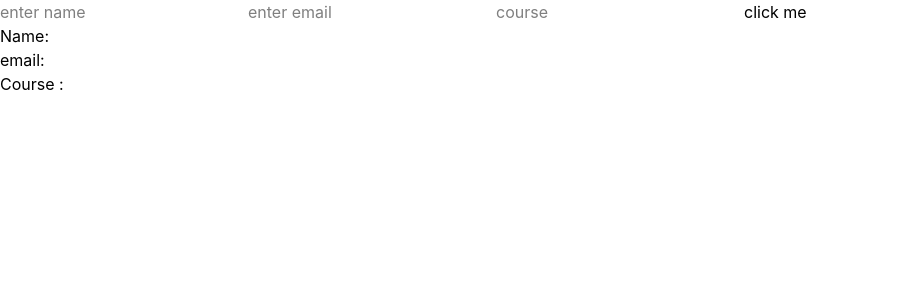
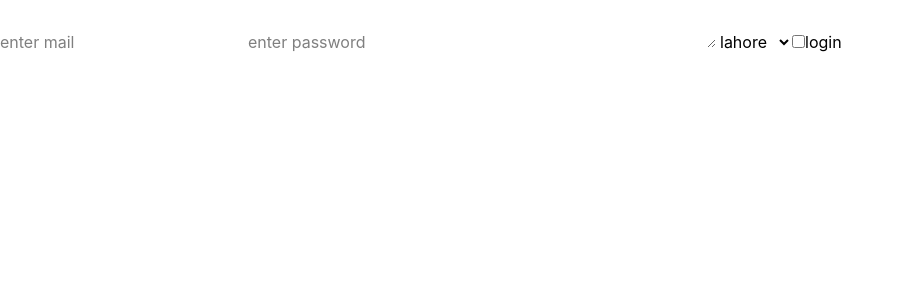
Before and after one commit to MuhammadHamid89/project, a React (Vite) app: page / in a window 1280 px wide. Shown: the top 300 px of the page, without its empty margins (0-903 px from the left). Built offline with nearby package versions, Linux system fonts and the light colour scheme.

Commit message:
restore all previous pages and components

```diff
--- a/src/Components/ReactForm.jsx
+++ b/src/Components/ReactForm.jsx
@@ -12,90 +12,43 @@
 // }
 // export default ReactForm
 
+import { useState } from "react";
+export default function ReactForm(){
+    const[email,setEmail]=useState('')
+    const[password,setPassword]=useState('')
+    const[message,setMessage]=useState('')
+    const[city,setCity]=useState('')
+    const[agree,setAgree]=useState(false)
 
-// react form
-// import { useState } from "react";
-// export default function ReactForm(){
-//     const[email,setEmail]=useState('')
-//     const[password,setPassword]=useState('')
-//     const[message,setMessage]=useState('')
-//     const[city,setCity]=useState('')
-//     const[agree,setAgree]=useState(false)
+    const handleSubmit=(e)=>{
+        console.log(e)    // refresh sy rokta hain
+        e.preventDefault();
+        console.log({email,password,message,city,agree})
+    }
+    // hum isko bi use kr skty hain
+    // function handleSubmit(e){
+    //     e.preventDefault();
+    //     console.log({email,password})
+    //}
 
-//     const handleSubmit=(e)=>{
-//         console.log(e)    // refresh sy rokta hain
-//         e.preventDefault();
-//         console.log({email,password,message,city,agree})
-//     }
-//     // hum isko bi use kr skty hain
-//     // function handleSubmit(e){
-//     //     e.preventDefault();
-//     //     console.log({email,password})
-//     //}
-
-//     return(
-//         <>
-//         <form onSubmit={handleSubmit}>
-//             <input type="email" placeholder="enter mail" value={email} onChange={(e)=>setEmail(e.target.value)} />
-//             <input type="password" placeholder="enter password" value={password} onChange={(e)=>setPassword(e.target.value)} />
-//             <textarea name="message" value={message} onChange={(e)=>setMessage(e.target.value)}></textarea>
-//             <select value={city} onChange={(e)=>setCity(e.target.value)}>
-//                 <option>lahore</option>
-//                 <option>karachi</option>
-//             </select>
-//             <input type="checkbox" checked={agree} onChange={(e)=>setAgree(e.target.value)} />
+    return(
+        <>
+        <form onSubmit={handleSubmit}>
+            <input type="email" placeholder="enter mail" value={email} onChange={(e)=>setEmail(e.target.value)} />
+            <input type="password" placeholder="enter password" value={password} onChange={(e)=>setPassword(e.target.value)} />
+            <textarea name="message" value={message} onChange={(e)=>setMessage(e.target.value)}></textarea>
+            <select value={city} onChange={(e)=>setCity(e.target.value)}>
+                <option>lahore</option>
+                <option>karachi</option>
+            </select>
+            <input type="checkbox" checked={agree} onChange={(e)=>setAgree(e.target.value)} />
 
 
 
-//             <button type="submit">login</button>
+            <button type="submit">login</button>
 
 
-//         </form>
-//         </>
-//     )
-// }
-
-
-// oper hum ny kafi state banae thi onko handle is trha kry gy
-import { useState } from "react";
-export default function ReactForm(){
-    const[form, setForm]=useState({
-        name:'',
-        email:'',
-        course:'',
-    })
-    const handleChange=(e)=>{
-        console.log(e.target.name)
-        console.log(e.target.value)
-        const{name,value}=e.target;
-        setForm({
-            ...form,[name]:value
-        })
-    }
-
-    // condition apni mrzi sy pass ki hain
-    const handleSubmit=(e)=>{
-        e.preventDefault();
-        if(!form.name || !form.email || !form.course){
-            alert('please fill all inputs')
-            return;
-        }
-        alert('form submit successfully')
-        console.log(form)
-    }
-    return(
-        <>
-        <form onSubmit={handleSubmit}>
-        <input type="text" name="name" placeholder="enter name" value={form.value} onChange={handleChange} />
-        <input type="email" name="email" placeholder="enter email" value={form.value}  onChange={handleChange}/>
-        <input type="text" name="course" placeholder="course" value={form.value} onChange={handleChange} />
-        <button type="submit">click me</button>
         </form>
-
-
-        <p>Name:{form.name}</p>
-        <p>email:{form.email}</p>
-        <p> Course :{form.course}</p>
         </>
     )
 }
```
